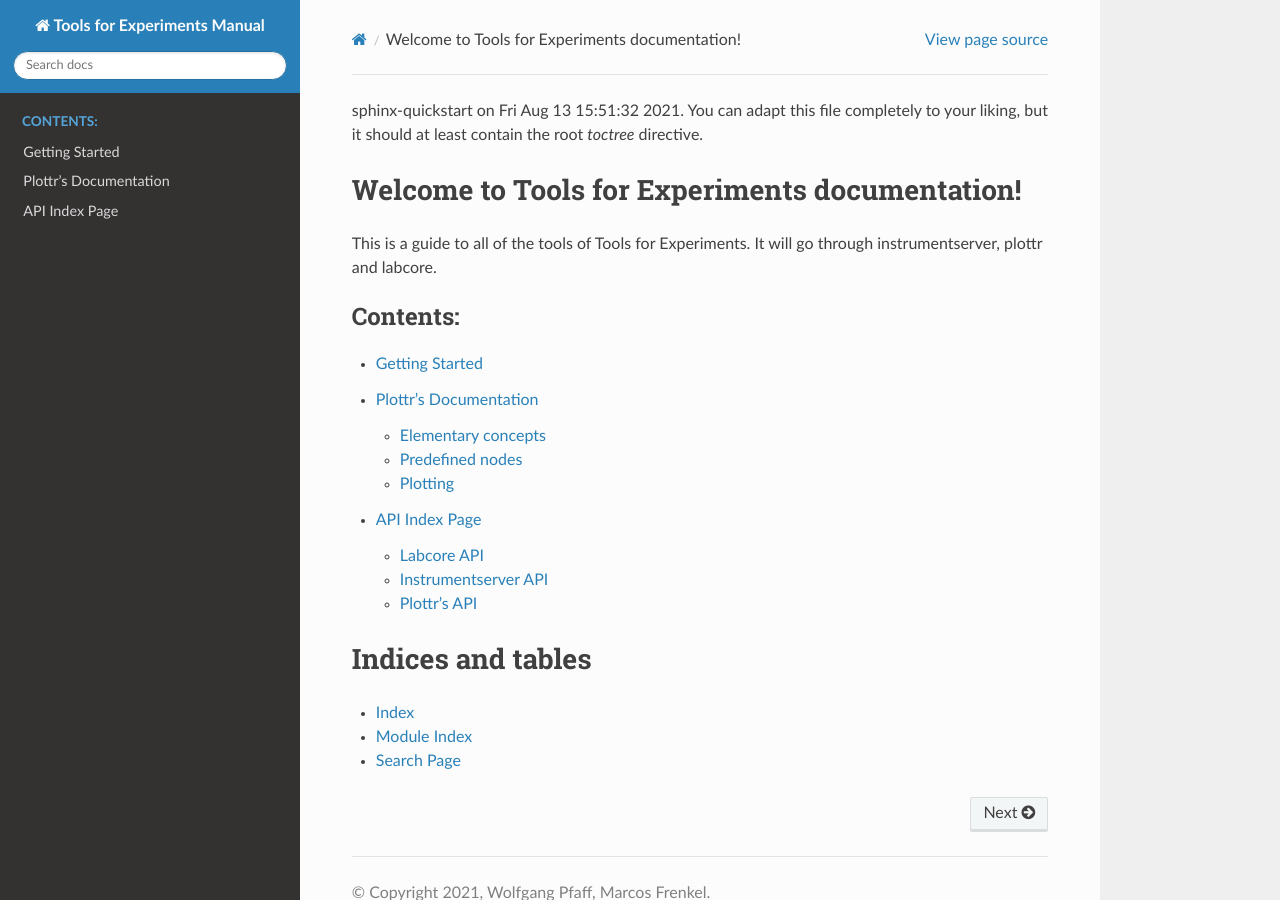
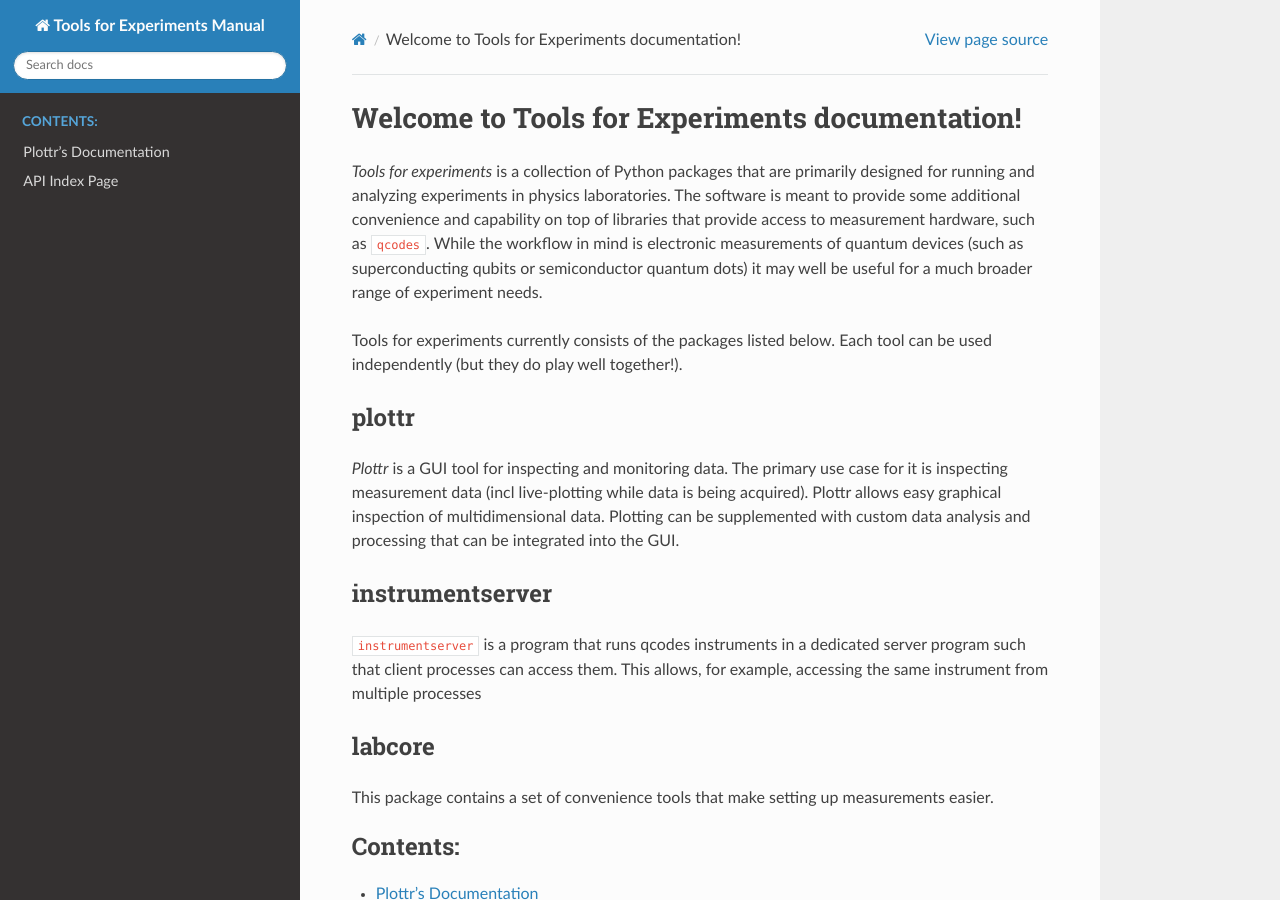
Before and after one commit to toolsforexperiments/tfe-manual, a Sphinx documentation site: the page built from docs/source/index.rst, in a window 1280 px wide and 900 px high. Built offline with Sphinx 7.4.7 and the Read the Docs theme 2.0.0, drawn with Linux system fonts in a browser that asks for light colours; pages that are not in the unit, such as notebooks, are missing from menus.

Commit message:
started cleaning up.

```diff
--- a/docs/source/index.rst
+++ b/docs/source/index.rst
@@ -1,25 +1,55 @@
 .. Tools for Experiments Manual documentation master file, created by
-sphinx-quickstart on Fri Aug 13 15:51:32 2021.
-You can adapt this file completely to your liking, but it should at least
-contain the root `toctree` directive.
+   sphinx-quickstart on Fri Aug 13 15:51:32 2021.
+   You can adapt this file completely to your liking, but it should at least
+   contain the root `toctree` directive.
 
 Welcome to Tools for Experiments documentation!
-========================================================
+===============================================
 
-This is a guide to all of the tools of Tools for Experiments.
-It will go through instrumentserver, plottr and labcore.
+`Tools for experiments` is a collection of Python packages that are primarily
+designed for running and analyzing experiments in physics laboratories.
+The software is meant to provide some additional convenience and capability on
+top of libraries that provide access to measurement hardware,
+such as ``qcodes``.
+While the workflow in mind is electronic measurements of quantum devices
+(such as superconducting qubits or semiconductor quantum dots) it may well be
+useful for a much broader range of experiment needs.
+
+Tools for experiments currently consists of the packages listed below.
+Each tool can be used independently (but they do play well together!).
+
+plottr
+------
+
+`Plottr` is a GUI tool for inspecting and monitoring data.
+The primary use case for it is inspecting measurement data (incl live-plotting
+while data is being acquired).
+Plottr allows easy graphical inspection of multidimensional data.
+Plotting can be supplemented with custom data analysis and processing
+that can be integrated into the GUI.
+
+instrumentserver
+----------------
+
+``instrumentserver`` is a program that runs qcodes instruments in a dedicated
+server program such that client processes can access them.
+This allows, for example, accessing the same instrument from multiple processes
+
+
+labcore
+-------
+
+This package contains a set of convenience tools that make setting up
+measurements easier.
+
 
 .. toctree::
-    :maxdepth: 2
-    :glob:
-    :caption: Contents:
+   :maxdepth: 2
+   :glob:
+   :caption: Contents:
 
-    getting_started/index
-    plottr/index
-    api/index
-..   examples/index
-..   specialized_topics/index
-
+   plottr/index
+   api/index
 
 Indices and tables
 ==================
```
Also changed, not shown: docs/source/getting_started/index.rst (deleted, +0 -9 lines), docs/source/getting_started/overview.rst (deleted).
